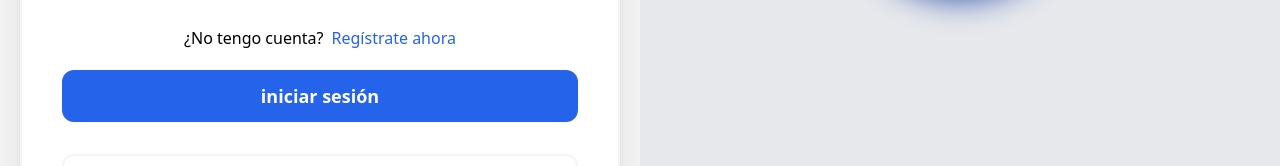
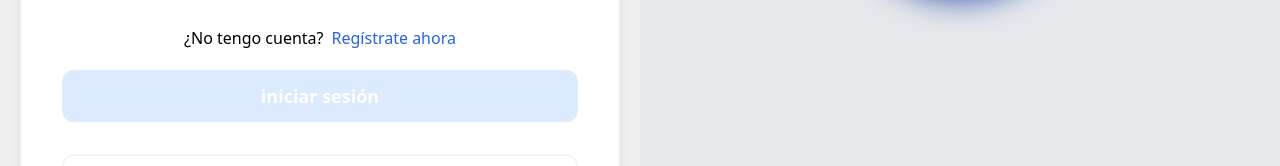
Before and after one commit to Yuhanncito/Softion2.4, a React (Vite) app: page / in a window 1280 px wide. Shown: the part 461-627 px from the top of the page. Built offline with nearby package versions, Linux system fonts and the light colour scheme.

Commit message:
habilitarCapcha

```diff
--- a/index.html
+++ b/index.html
@@ -10,7 +10,7 @@
     <title>Softion Pro</title>
     <!-- Directiva de Seguridad de Contenido (CSP) -->
     <!-- <meta http-equiv="Content-Security-Policy" content="default-src 'self'; style-src 'self' 'unsafe-inline'; connect-src 'self' http://localhost:4000"> -->
-    <meta http-equiv="Content-Security-Policy" content="default-src 'self'; style-src 'self' 'unsafe-inline'; connect-src 'self' https://proto-api2-0.vercel.app">
+    <meta http-equiv="Content-Security-Policy" content="default-src 'self' https://www.google.com/; style-src 'self' 'unsafe-inline'; connect-src 'self' https://proto-api2-0.vercel.app; script-src 'self' https://www.gstatic.com/recaptcha/releases/1kRDYC3bfA-o6-tsWzIBvp7k/recaptcha__es.js https://www.google.com/recaptcha/api.js">
   </head>
   <body>
     <div id="root"></div>
--- a/package.json
+++ b/package.json
@@ -16,12 +16,13 @@
     "md5": "^2.3.0",
     "react": "^18.2.0",
     "react-dom": "^18.2.0",
+    "react-google-recaptcha": "^3.1.0",
     "react-hook-form": "^7.49.3",
     "react-icons": "^4.12.0",
     "react-router-dom": "6.4",
     "react-virtualized-auto-sizer": "^1.0.23",
     "react-window": "^1.8.10",
-    "sweetalert2": "^11.10.4",
+    "sweetalert2": "^11.6.13",
     "universal-cookie": "^7.0.0",
     "yup": "^1.3.3",
     "zod": "^3.22.4"
--- a/src/components/LoginCom.jsx
+++ b/src/components/LoginCom.jsx
@@ -4,6 +4,7 @@ import {useForm} from 'react-hook-form'
 import {useUserContext} from '../context/UseContext'
 import Swal from 'sweetalert2'
 import { CONFIGURACIONES } from '../configs/confing';
+import ReCAPTCHA from "react-google-recaptcha";
 
 //Icons
 import { FaRegEye } from "react-icons/fa6";
@@ -93,14 +94,20 @@ function LoginCom() {
     });
   };
 
-
-
-
   const [showPassword, setShowPassword] = useState(false);
 
   const handleShowPassword = () => {
     setShowPassword(!showPassword);
   }
+
+  /*Captcha */
+  function onChange(value) {
+    console.log("Valor del ReCAPTCHA:", value);
+    setCaptchaValue(value);
+  }
+
+  const [captchaValue, setCaptchaValue] = useState(null);
+
 
   return (
 
@@ -144,8 +151,11 @@ function LoginCom() {
                 )}
               </div>
             </div>
+            <ReCAPTCHA
+              sitekey="6LfV2H8pAAAAAG_Zgty-Nx16jZmj8ho-HaA5Gmga"
+              onChange={onChange}
+            />
           <div className="mt-8 flex justify-between items-center">
-
               <Link className="font-medium text-base text-blue-600" to="/ForgetPass" >¿Olvidaste tu contraseña?</Link>
           </div>
 
@@ -154,7 +164,7 @@ function LoginCom() {
               <p className="font-medium text-base">¿No tengo cuenta?</p>
               <Link className=" text-blue-600 text-base font-medium ml-2" to='/Register' >Regístrate ahora</Link>
           </div>
-          <button type="submit" disabled={OnSubtmit} className=" disabled:bg-blue-100 disabled:cursor-not-allowed  active:scale-[.98] active:duration-75 transition-all hover:scale-[1.01] ease-in-out py-3 rounded-xl bg-blue-600 text-white text-lg font-bold w-[100%] mt-5">iniciar sesión</button>
+          <button type="submit" disabled={OnSubtmit || !captchaValue} className=" disabled:bg-blue-100 disabled:cursor-not-allowed  active:scale-[.98] active:duration-75 transition-all hover:scale-[1.01] ease-in-out py-3 rounded-xl bg-blue-600 text-white text-lg font-bold w-[100%] mt-5">iniciar sesión</button>
         </form>
         <div className="mt-8 flex flex-col gap-y-4">
 
```
Also changed, not shown: 1 other file (tests, documents, lock files or other folders).
